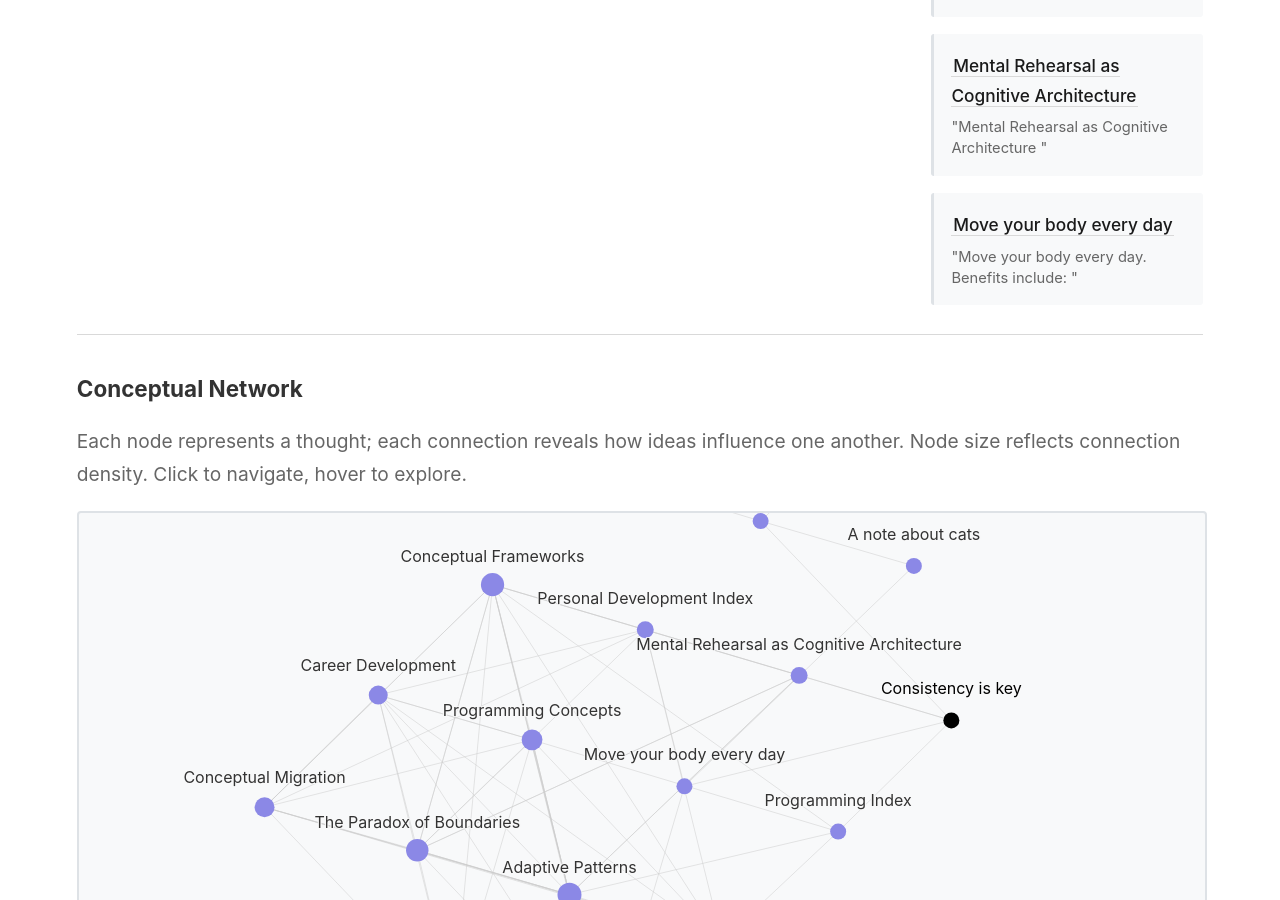
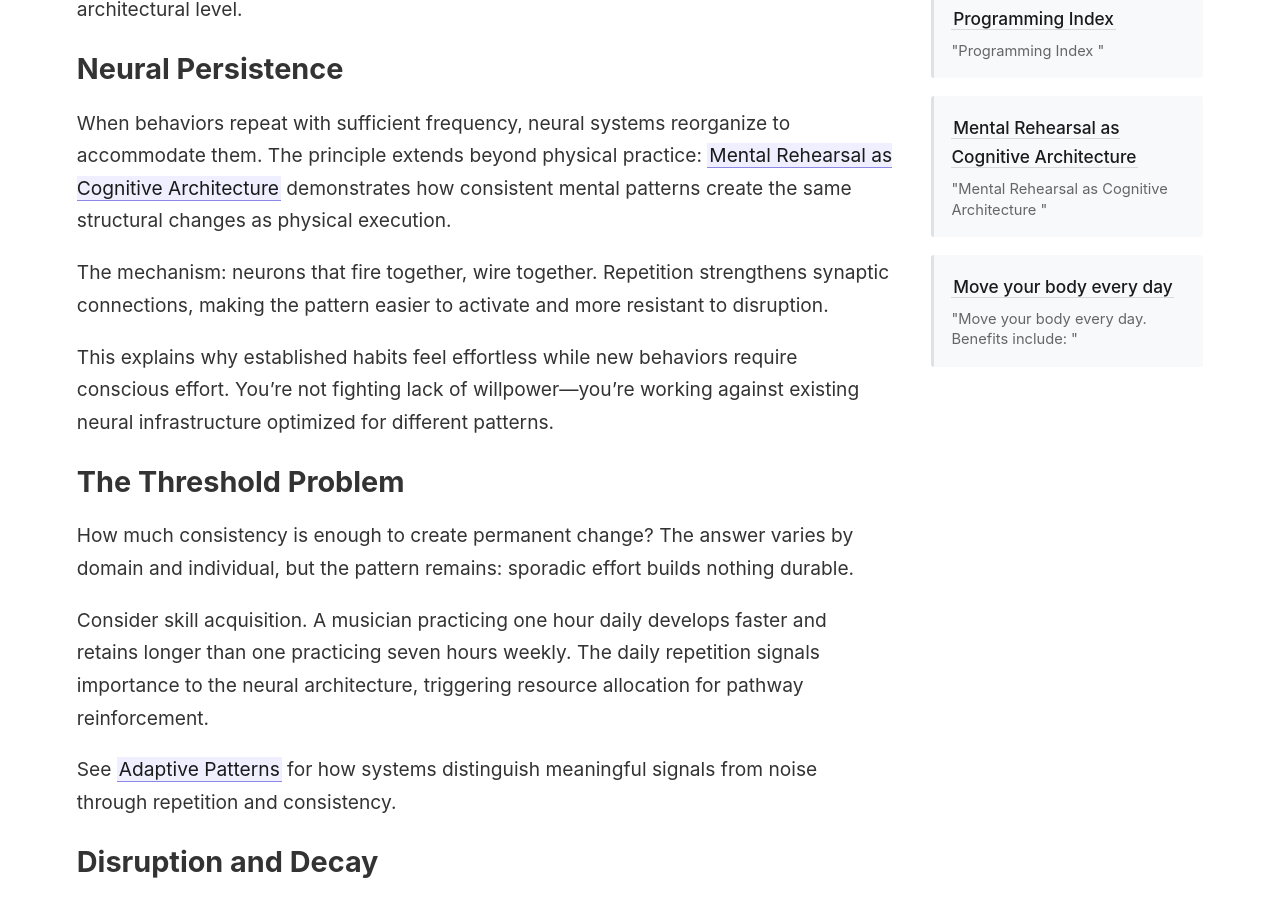
Before and after one commit to sanjanb/my-digital-garden, a Jekyll site: the page built from _notes/consistency.md, in a window 1280 px wide and 900 px high, scrolled down 630 px. Built offline with Jekyll 4.4.1, drawn with Linux system fonts in a browser that asks for light colours; some of the changed text lies outside the part shown.

Commit message:
feat: Revise consistency.md to enhance content on neural persistence, disruption, and strategic inconsistency

```diff
--- a/_notes/consistency.md
+++ b/_notes/consistency.md
@@ -1,7 +1,64 @@
 ---
-title: Consistency is key
+title: Consistency
+tags: [habits, patterns, practice, neural-architecture]
 ---
 
-Show up. Do the work. Be consistent.
+# Consistency
 
-Then go take a look at the [[Your first note|first note]].
+Pattern repetition creates infrastructure. This applies equally to neural pathways, skill development, and organizational culture.
+
+The question isn't whether consistency matters—it's understanding *why* it works at the architectural level.
+
+## Neural Persistence
+
+When behaviors repeat with sufficient frequency, neural systems reorganize to accommodate them. The principle extends beyond physical practice: [[Mental Rehearsal as Cognitive Architecture]] demonstrates how consistent mental patterns create the same structural changes as physical execution.
+
+The mechanism: neurons that fire together, wire together. Repetition strengthens synaptic connections, making the pattern easier to activate and more resistant to disruption.
+
+This explains why established habits feel effortless while new behaviors require conscious effort. You're not fighting lack of willpower—you're working against existing neural infrastructure optimized for different patterns.
+
+## The Threshold Problem
+
+How much consistency is enough to create permanent change? The answer varies by domain and individual, but the pattern remains: sporadic effort builds nothing durable.
+
+Consider skill acquisition. A musician practicing one hour daily develops faster and retains longer than one practicing seven hours weekly. The daily repetition signals importance to the neural architecture, triggering resource allocation for pathway reinforcement.
+
+See [[Adaptive Patterns]] for how systems distinguish meaningful signals from noise through repetition and consistency.
+
+## Disruption and Decay
+
+Neural pathways that go unused don't disappear immediately—they atrophy gradually. The same infrastructure that strengthens through use weakens through neglect.
+
+This creates a maintenance requirement: patterns must be refreshed periodically or they fade below the threshold of easy activation. The interval depends on how deeply embedded the pattern became initially.
+
+## Consistency as Signal
+
+Beyond neural changes, consistency functions as a communication mechanism. Regular action signals priority—to yourself, to collaborators, to systems you interact with.
+
+Organizations develop muscle memory through consistent responses to similar situations. Teams build trust through reliable behavior patterns. Personal identity solidifies around actions taken repeatedly over time.
+
+The meta-pattern: **what you do consistently becomes what you are**, both neurologically and socially.
+
+## Strategic Inconsistency
+
+Paradoxically, complete consistency can create brittleness. Systems optimized for a single pattern struggle when conditions change.
+
+The solution isn't abandoning consistency but applying it selectively: consistent in principles, adaptive in implementation. Maintain core patterns while varying surface details to prevent over-optimization to specific contexts.
+
+See [[The Paradox of Boundaries]] for how rigid constraints can enhance rather than limit adaptability.
+
+## Open Questions
+
+Is there an optimal frequency for pattern reinforcement that balances rapid development with sustainable effort? Does this vary by task type or remain relatively constant across domains?
+
+How do you deliberately unlearn deeply embedded patterns when they become counterproductive? What breaks down neural infrastructure without requiring equal and opposite consistency?
+
+---
+
+_"We are what we repeatedly do. Excellence, then, is not an act but a habit."_ — Will Durant (paraphrasing Aristotle)
+
+## Connected Investigations
+
+- [[Mental Rehearsal as Cognitive Architecture]] — How repetition builds neural pathways
+- [[Adaptive Patterns]] — Pattern recognition through repeated exposure
+- [[Conceptual Frameworks]] — Mental models reinforced through consistent application
```
